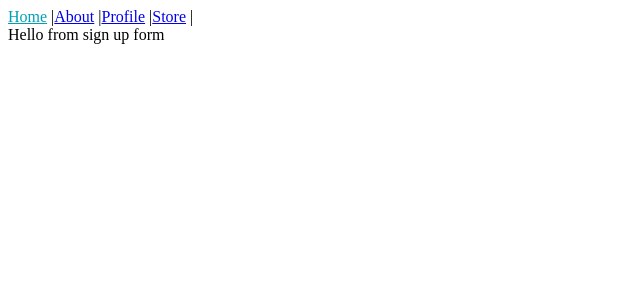
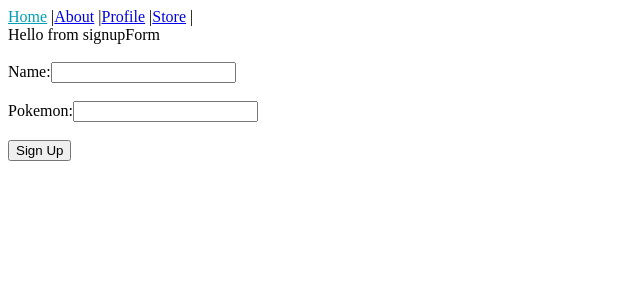
Before and after one commit to jazminmatos/poki_habit_tracker_client, a React (Create React App) app: page / in a window 1280 px wide. Shown: the top 300 px of the page, without its empty margins (0-640 px from the left). Built offline with nearby package versions, Linux system fonts and the light colour scheme.

Commit message:
handleChange method

```diff
--- a/src/components/Home.js
+++ b/src/components/Home.js
@@ -5,7 +5,6 @@ import SignupForm from './SignupForm';
 const Home = () => {
     return (
         <div>
-            <signupContainer />
             <SignupForm />
         </div>
     );
--- a/src/components/signupForm.js
+++ b/src/components/signupForm.js
@@ -1,11 +1,42 @@
-import React from 'react';
+import React, { Component } from 'react';
 
-const signupForm = () => {
-    return (
-        <div>
-            Hello from sign up form
-        </div>
-    );
+class signupForm extends Component {
+    state = {
+        name: '',
+        pokemon: ''
+    }
+    // Can move state to signupContainer???
+
+    handleChange = e => {
+        // console.log(this.state)
+        const { name, value } = e.target
+
+        this.setState({
+            [name]: value
+        })
+    }
+
+    handleSubmit = () => {
+
+    }
+
+    render() {
+        return (
+            <div>
+                Hello from signupForm
+                <form onSubmit={this.handleSubmit}>
+                    <br />
+                    <label>Name:</label>
+                    <input type='text' value={this.state.name} onChange={this.handleChange} name="name"/>
+                    <br /><br />
+                    <label>Pokemon:</label>
+                    <input type='text' value={this.state.pokemon} onChange={this.handleChange} name="pokemon"/>
+                    <br /><br />
+                    <input type='submit' value="Sign Up"/>
+                </form>
+            </div>
+        );
+    }
 }
 
 export default signupForm;
```
